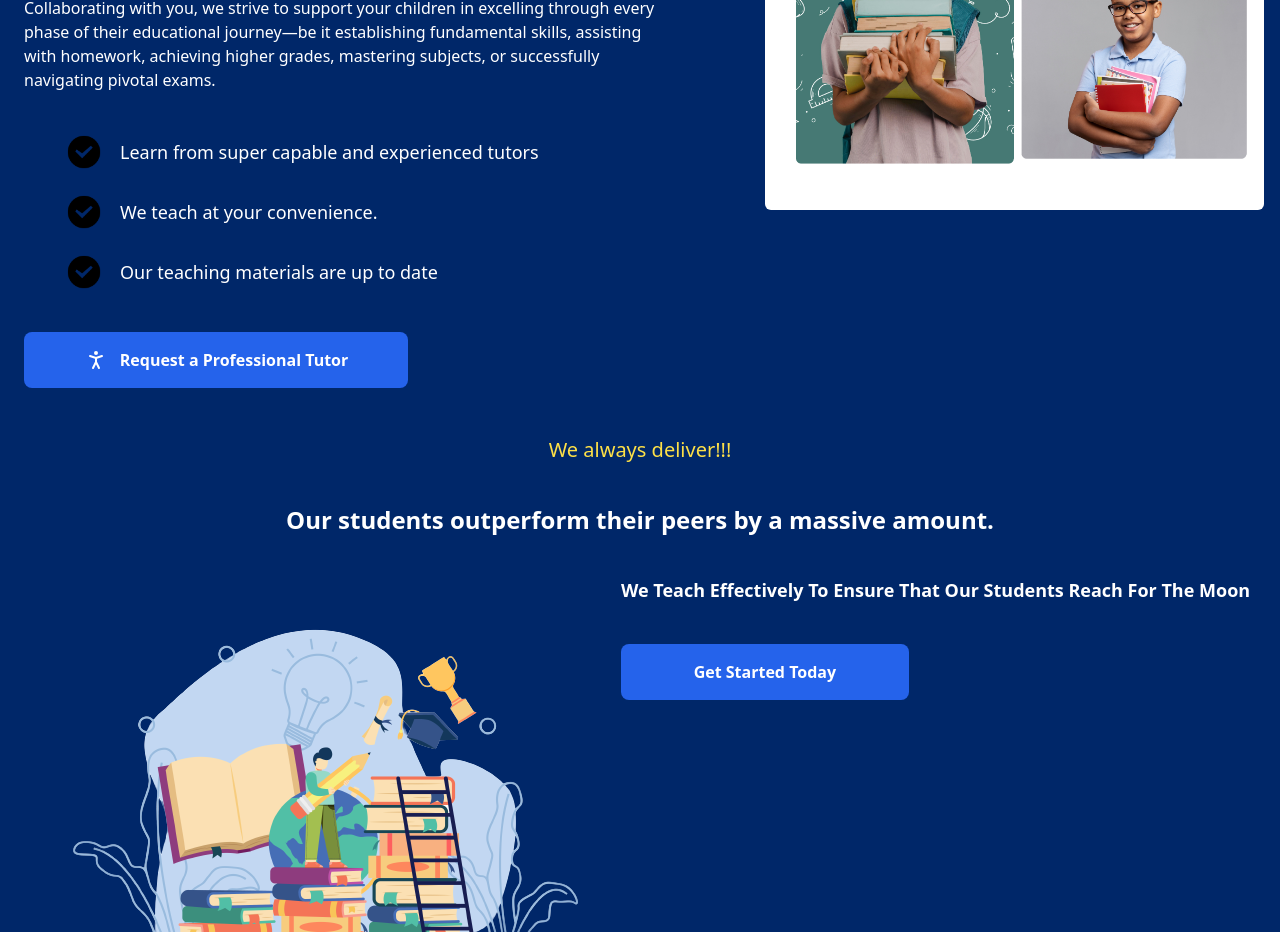
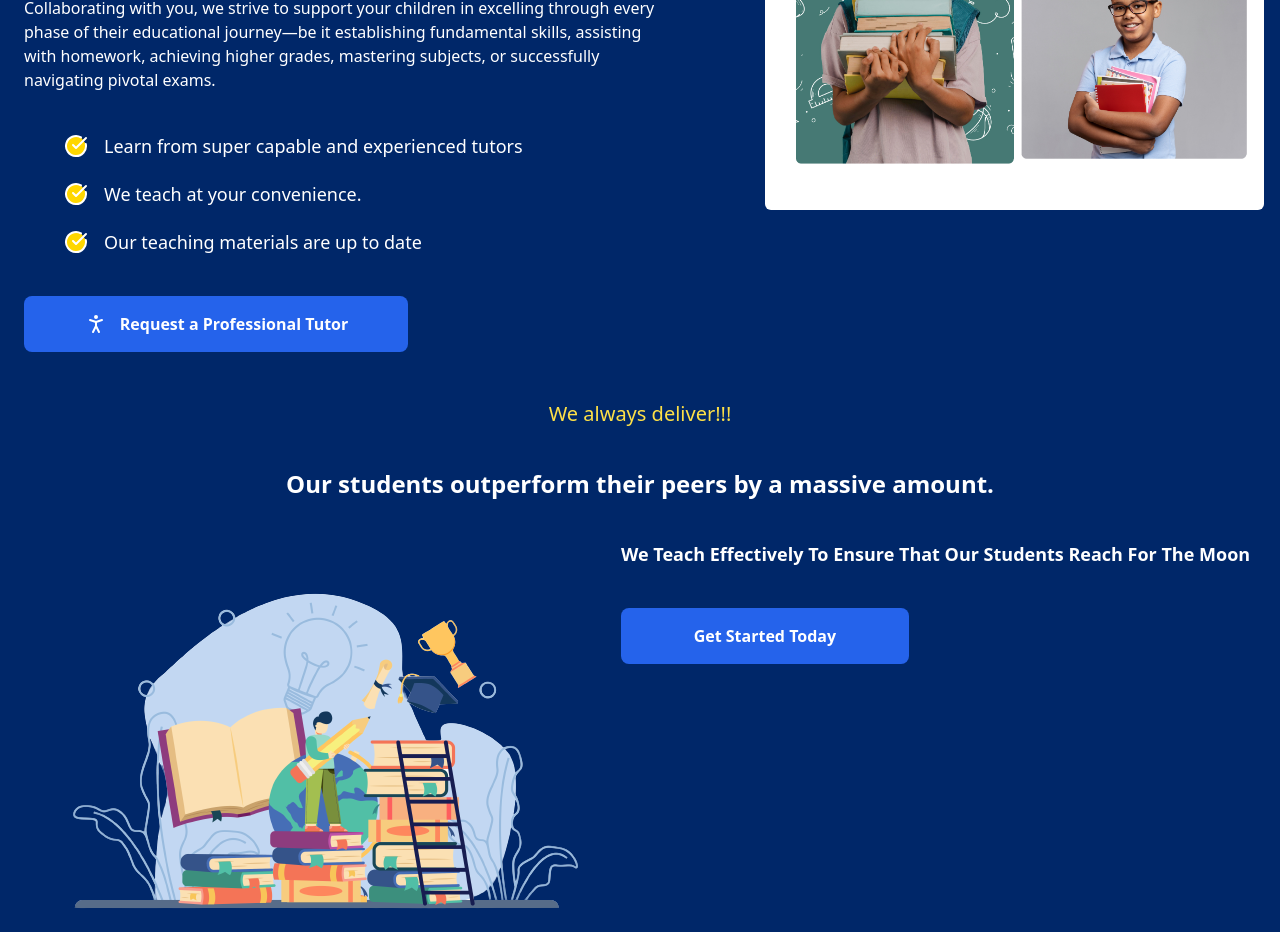
Before and after one commit to Mayor-Rhymes/learning-platform, a Vue app: page / in a window 1280 px wide. Shown: the part 1660-2592 px from the top of the page. Built offline with nearby package versions, Linux system fonts and the light colour scheme; a web font is replaced by a local one.

Commit message:
Changed check icon

```diff
--- a/src/components/Boast.vue
+++ b/src/components/Boast.vue
@@ -1,5 +1,11 @@
 <script setup lang="ts">
-import { PersonStanding, Star } from "lucide-vue-next";
+import {
+  PersonStanding,
+  Star,
+  CheckCircle2Icon,
+  Check,
+  CheckCircle,
+} from "lucide-vue-next";
 import { testimonials } from "../lib/mockTestimonials";
 import { Splide, SplideSlide } from "@splidejs/vue-splide";
 import "@splidejs/vue-splide/css";
@@ -28,15 +34,17 @@ import "@splidejs/vue-splide/css";
 
         <ul class="flex flex-col px-2 lg:px-10 gap-5 list-none text-lg">
           <li class="flex items-center gap-4">
-            <img src="../assets/checkmark2.png" alt="wish" class="h-10 w-10" />
+            <CheckCircle fill="gold" />
             Learn from super capable and experienced tutors
           </li>
           <li class="flex items-center gap-4">
-            <img src="../assets/checkmark2.png" alt="wish" class="h-10 w-10" />
+            <!-- <img src="../assets/checkmark2.png" alt="wish" class="h-10 w-10" /> -->
+            <CheckCircle fill="gold" />
             We teach at your convenience.
           </li>
           <li class="flex items-center gap-4">
-            <img src="../assets/checkmark2.png" alt="wish" class="h-10 w-10" />
+            <!-- <img src="../assets/checkmark2.png" alt="wish" class="h-10 w-10" /> -->
+            <CheckCircle fill="gold" />
             Our teaching materials are up to date
           </li>
         </ul>
```
